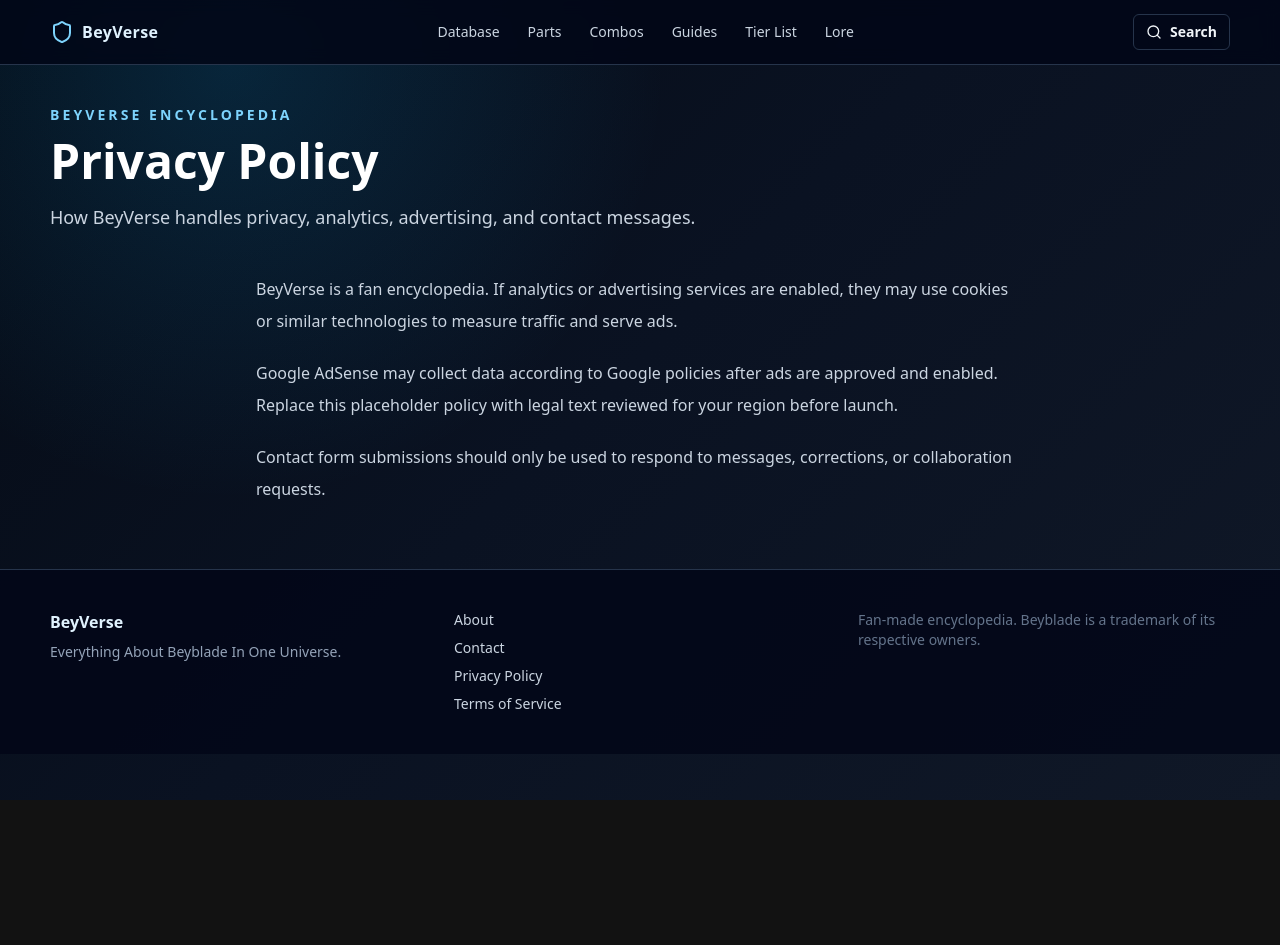
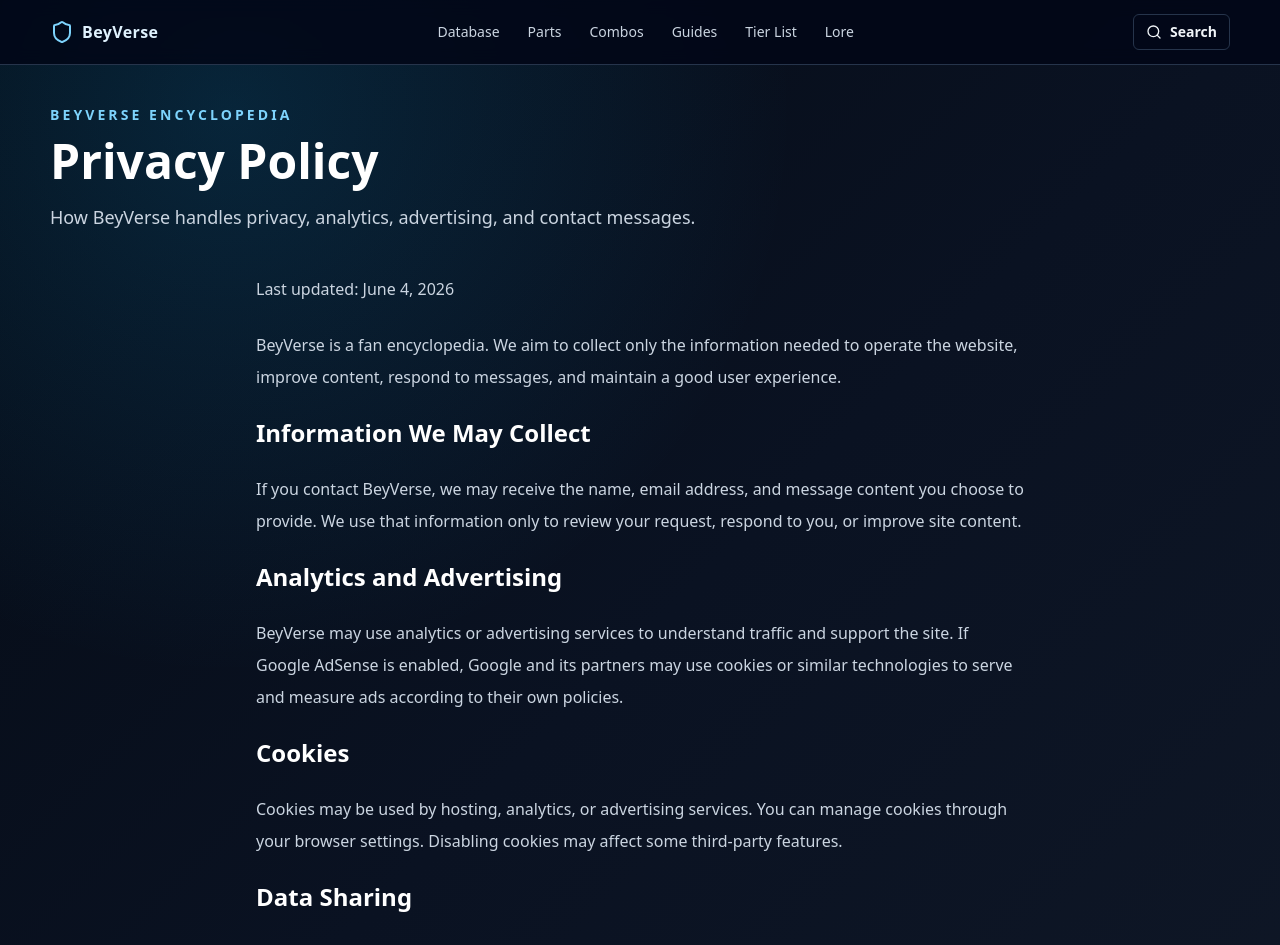
Before and after one commit to joelchia97/beyverse, a Next.js app: page /privacy in a window 1280 px wide. Shown: the top 945 px of the page. Before the commit the page ends 800 px from the top, so only its background shows below. Built offline with nearby package versions, Linux system fonts and the light colour scheme; no server answers.

Commit message:
Improve trust and policy pages

```diff
--- a/app/about/page.tsx
+++ b/app/about/page.tsx
@@ -1,6 +1,6 @@
 import type { Metadata } from "next";
 import { PageHeading } from "@/components/page-heading";
-import { Card, CardContent } from "@/components/ui/card";
+import { Card, CardContent, CardHeader, CardTitle } from "@/components/ui/card";
 
 export const metadata: Metadata = { title: "About", description: "About BeyVerse, a Beyblade encyclopedia for fans and competitive players." };
 
@@ -8,8 +8,21 @@
   return (
     <main>
       <PageHeading title="About BeyVerse" description="BeyVerse is a fan-built encyclopedia for Beyblade data, strategy, lore, and long-term competitive notes." />
-      <section className="container-page">
-        <Card><CardContent className="pt-5 leading-8 text-slate-300">The site is designed to stay content-focused: useful entries first, clean navigation, restrained ad placement, and fast pages that work well on mobile.</CardContent></Card>
+      <section className="container-page grid gap-4 md:grid-cols-2">
+        <Card>
+          <CardHeader><CardTitle>Our Purpose</CardTitle></CardHeader>
+          <CardContent className="space-y-4 leading-8 text-slate-300">
+            <p>BeyVerse is built to help fans understand Beyblade releases, parts, combo ideas, anime context, and competitive testing notes in one organized place.</p>
+            <p>The goal is to make each page useful on its own: clear data, practical strategy, and simple navigation without overwhelming visitors with ads or clutter.</p>
+          </CardContent>
+        </Card>
+        <Card>
+          <CardHeader><CardTitle>Editorial Approach</CardTitle></CardHeader>
+          <CardContent className="space-y-4 leading-8 text-slate-300">
+            <p>Entries are written with a testing-first mindset. When a combo or tier placement is discussed, it should be treated as a starting point for your own battles, not an absolute rule.</p>
+            <p>BeyVerse is a fan-made project and is not affiliated with, sponsored by, or endorsed by the official Beyblade rights holders.</p>
+          </CardContent>
+        </Card>
       </section>
     </main>
   );
--- a/app/contact/page.tsx
+++ b/app/contact/page.tsx
@@ -11,7 +11,7 @@
   return (
     <main>
       <PageHeading title="Contact" description="Send corrections, new part suggestions, combo notes, or guide requests." />
-      <section className="container-page max-w-2xl">
+      <section className="container-page grid gap-4 lg:grid-cols-[1fr_360px]">
         <Card>
           <CardHeader><CardTitle>Message BeyVerse</CardTitle></CardHeader>
           <CardContent className="grid gap-3">
@@ -21,6 +21,13 @@
             <Button>Send Message</Button>
           </CardContent>
         </Card>
+        <Card>
+          <CardHeader><CardTitle>What to Send</CardTitle></CardHeader>
+          <CardContent className="space-y-4 leading-7 text-slate-300">
+            <p>Useful messages include correction requests, missing product details, combo testing notes, guide ideas, and image permission questions.</p>
+            <p>Please include the Beyblade name, part name, or page URL when reporting an issue. That makes it easier to review and update the encyclopedia accurately.</p>
+          </CardContent>
+        </Card>
       </section>
     </main>
   );
--- a/app/privacy/page.tsx
+++ b/app/privacy/page.tsx
@@ -7,10 +7,19 @@
   return (
     <main>
       <PageHeading title="Privacy Policy" description="How BeyVerse handles privacy, analytics, advertising, and contact messages." />
-      <section className="container-page max-w-3xl space-y-5 leading-8 text-slate-300">
-        <p>BeyVerse is a fan encyclopedia. If analytics or advertising services are enabled, they may use cookies or similar technologies to measure traffic and serve ads.</p>
-        <p>Google AdSense may collect data according to Google policies after ads are approved and enabled. Replace this placeholder policy with legal text reviewed for your region before launch.</p>
-        <p>Contact form submissions should only be used to respond to messages, corrections, or collaboration requests.</p>
+      <section className="container-page max-w-3xl space-y-6 leading-8 text-slate-300">
+        <p>Last updated: June 4, 2026</p>
+        <p>BeyVerse is a fan encyclopedia. We aim to collect only the information needed to operate the website, improve content, respond to messages, and maintain a good user experience.</p>
+        <h2 className="text-2xl font-black text-white">Information We May Collect</h2>
+        <p>If you contact BeyVerse, we may receive the name, email address, and message content you choose to provide. We use that information only to review your request, respond to you, or improve site content.</p>
+        <h2 className="text-2xl font-black text-white">Analytics and Advertising</h2>
+        <p>BeyVerse may use analytics or advertising services to understand traffic and support the site. If Google AdSense is enabled, Google and its partners may use cookies or similar technologies to serve and measure ads according to their own policies.</p>
+        <h2 className="text-2xl font-black text-white">Cookies</h2>
+        <p>Cookies may be used by hosting, analytics, or advertising services. You can manage cookies through your browser settings. Disabling cookies may affect some third-party features.</p>
+        <h2 className="text-2xl font-black text-white">Data Sharing</h2>
+        <p>We do not sell personal information. Limited information may be processed by service providers such as hosting, analytics, database, or advertising platforms when needed to operate the website.</p>
+        <h2 className="text-2xl font-black text-white">Contact</h2>
+        <p>For privacy questions or correction requests, use the Contact page and include the page or topic related to your request.</p>
       </section>
     </main>
   );
--- a/app/terms/page.tsx
+++ b/app/terms/page.tsx
@@ -7,10 +7,19 @@
   return (
     <main>
       <PageHeading title="Terms of Service" description="Rules and disclaimers for using BeyVerse." />
-      <section className="container-page max-w-3xl space-y-5 leading-8 text-slate-300">
-        <p>BeyVerse provides fan-made informational content for entertainment and educational purposes.</p>
-        <p>Beyblade names, trademarks, characters, and related media belong to their respective owners. BeyVerse is not affiliated with or endorsed by those owners.</p>
-        <p>Competitive notes and tier placements are opinions based on testing and should be verified in your own local format.</p>
+      <section className="container-page max-w-3xl space-y-6 leading-8 text-slate-300">
+        <p>Last updated: June 4, 2026</p>
+        <p>By using BeyVerse, you agree to use the site for informational, educational, and entertainment purposes. If you do not agree with these terms, please do not use the website.</p>
+        <h2 className="text-2xl font-black text-white">Fan-Site Disclaimer</h2>
+        <p>BeyVerse is an independent fan-made encyclopedia. Beyblade names, trademarks, characters, product names, and related media belong to their respective owners. BeyVerse is not affiliated with, sponsored by, or endorsed by those owners.</p>
+        <h2 className="text-2xl font-black text-white">Content Accuracy</h2>
+        <p>We try to keep product data, strategy notes, tier lists, and lore references useful and accurate. However, competitive performance can vary by stadium, launch style, local rules, part condition, and matchup. Always verify important information with your own testing.</p>
+        <h2 className="text-2xl font-black text-white">User Submissions</h2>
+        <p>If you send corrections, combo notes, or suggestions, you allow BeyVerse to review, edit, and use that information to improve the site. Please do not submit content you do not have permission to share.</p>
+        <h2 className="text-2xl font-black text-white">Advertising</h2>
+        <p>BeyVerse may display advertising in selected areas. Ads should not replace core content, and the site is designed to keep navigation and reading experience clear.</p>
+        <h2 className="text-2xl font-black text-white">Changes</h2>
+        <p>These terms may be updated as the site grows. Continued use of BeyVerse after updates means you accept the revised terms.</p>
       </section>
     </main>
   );
```
Also changed, not shown: 1 other file (tests, documents, lock files or other folders).
